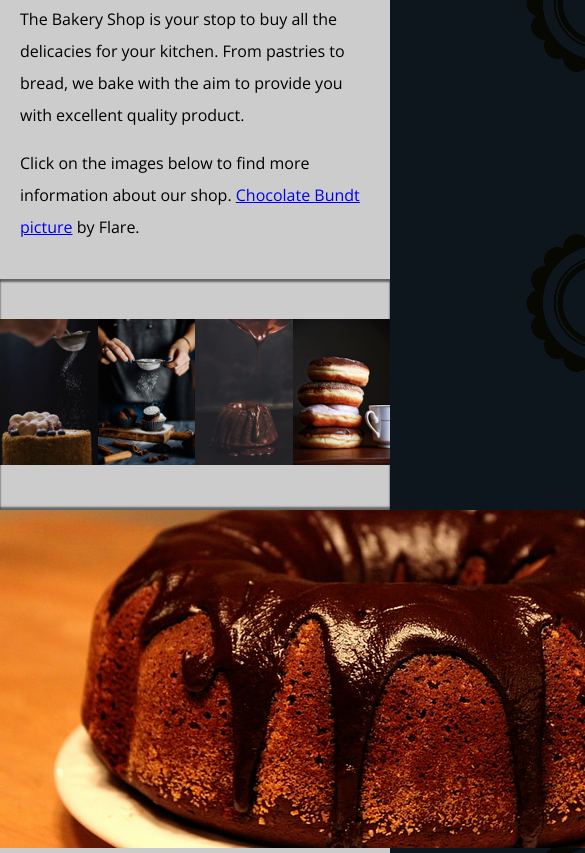
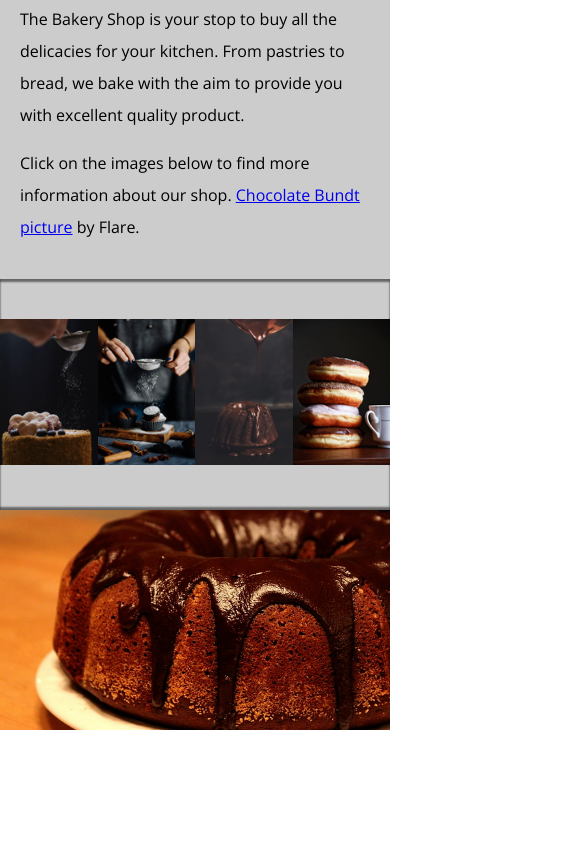
Before and after one commit to sandhyakc/webbasic, a plain HTML site: page multimedia/index.html in a window 390 px wide. Shown: the part 597-1450 px from the top of the page, 585 px wide, since content can reach past the window. After the commit the page ends 1327 px from the top, so only its background shows below. Drawn offline with nearby package versions, Linux system fonts and the light colour scheme.

Commit message:
made image responsive

```diff
--- a/multimedia/index.html
+++ b/multimedia/index.html
@@ -87,7 +87,7 @@
 
 
 
-      .bundt.jpg img {
+      .bread img {
         display: block;
         max-width: 100%;
       }
@@ -146,8 +146,10 @@
       <div class="bread">
         <picture>
           <source media="(max-width: 600px)" srcset="originals/cover600.png">
+          <source media="(min-width: 601px)" srcset="originals/cover1200.png">
           <img src="originals/cover1200.png" alt="bundt cake with chocolate ganache">
-        </picture>
+      </picture>
+
       </div>
 
     </main>
```
